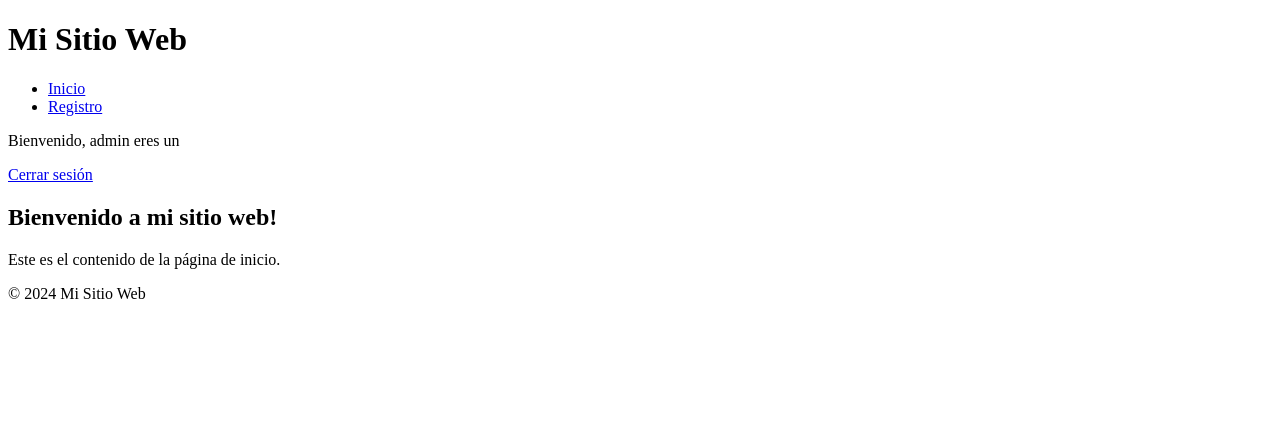
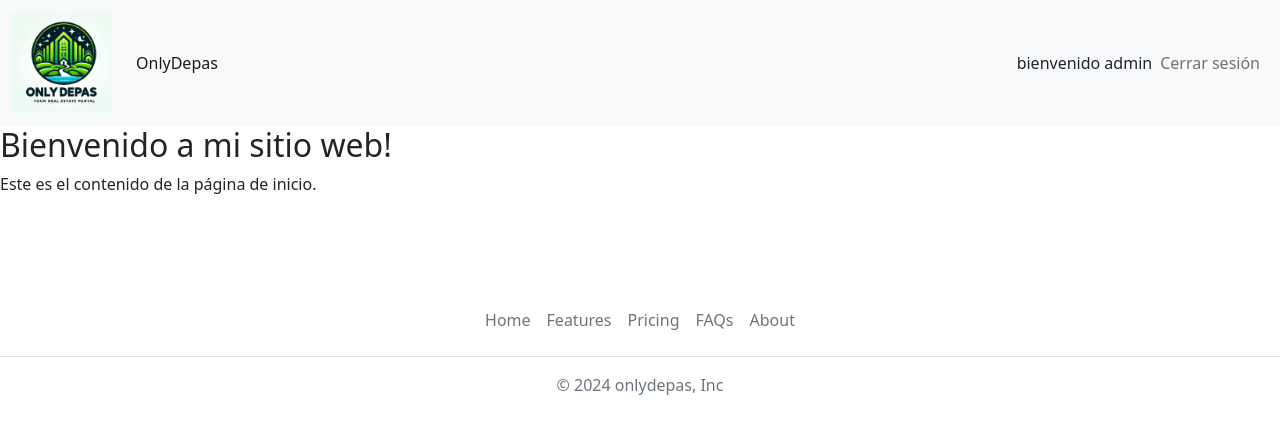
Before and after one commit to cristianL0pez/onlydepas, a Django app: page / in a window 1280 px wide. Shown: the top 434 px of the page. Run offline with Django 4.2, Linux system fonts and the light colour scheme; a user stored in the database is signed in; data comes from the database, SQL or seed files in the repository; data that the repository does not hold is empty; parts of the project's set-up code (start-up, migrations or seed data) failed here and were passed over.

Commit message:
boostrap

```diff
--- a/app/templates/base.html
+++ b/app/templates/base.html
@@ -4,42 +4,29 @@
     <meta charset="UTF-8">
     <meta name="viewport" content="width=device-width, initial-scale=1.0">
     <title>{% block title %}Mi Sitio Web{% endblock %}</title>
+    <link href="https://cdn.jsdelivr.net/npm/bootstrap@5.2.3/dist/css/bootstrap.min.css" rel="stylesheet">
     <!-- Agregar aquí tus enlaces a archivos CSS externos, fuentes, etc. -->
 </head>
 <body>
+<nav>
+{% block 'navbar' %}
+{% include "includes/navbar.html" %}
+{% endblock 'navbar' %}
+</nav>
 
-<header>
-    <!-- Encabezado de tu sitio, como el logo, barra de navegación, etc. -->
-    <h1>Mi Sitio Web</h1>
-    <nav>
-        <ul>
-            <li><a href="{% url 'index' %}">Inicio</a></li>
-            <li><a href="{% url 'registro_usuario' %}">Registro</a></li>
-            {% if user.is_authenticated and user.usuario.tipo_usuario == 'arrendador' %}
-            <li><a href="{% url 'alta_inmueble' %}">Alta de Inmueble</a></li>
-            <li><a href="{% url 'solicitudes_arrendador' %}">solicitudes de arriendo</a></li>
-            {% endif %}
-        </ul>
-        {% if request.user.is_authenticated %}
-        <p>Bienvenido, {{ user.username }} eres un {{user.usuario.tipo_usuario}}</p> <!-- Muestra el nombre completo del usuario -->
-        <a href="{% url 'logout' %}">Cerrar sesión</a> <!-- Agrega un enlace para cerrar sesión -->
-        {% else %}
-        <a href="{% url 'login' %}">Iniciar sesión</a> <!-- Agrega un enlace para iniciar sesión -->
-        {% endif %}
-</header>
 
 <main>
-    <!-- Contenido principal de tus páginas -->
     {% block content %}
     {% endblock %}
 </main>
 
-<footer>
-    <!-- Pie de página de tu sitio -->
-    <p>&copy; 2024 Mi Sitio Web</p>
-</footer>
 
-<!-- Agregar aquí tus enlaces a archivos JavaScript externos, scripts personalizados, etc. -->
+{% block footer %}
+{% include "includes/footer.html" %}
+{% endblock footer %}
+
+
+{% include "includes/scripts.html" %}
 
 </body>
 </html>
--- a/app/templates/detalle_inmueble.html
+++ b/app/templates/detalle_inmueble.html
@@ -12,8 +12,6 @@
           <p>{{inmueble.comuna}}</p>
         </div>
       </div>
-
-
     {% if user.usuario.tipo_usuario == 'arrendatario' %}
     <a href="{% url 'generar_solicitud_arriendo' inmueble.id %}">Generar Solicitud de Arriendo</a>
     {% endif %}
--- /dev/null
+++ b/app/templates/includes/footer.html
@@ -0,0 +1,10 @@
+<footer class="py-3 my-4">
+    <ul class="nav justify-content-center border-bottom pb-3 mb-3">
+        <li class="nav-item"><a href="#" class="nav-link px-2 text-muted">Home</a></li>
+        <li class="nav-item"><a href="#" class="nav-link px-2 text-muted">Features</a></li>
+        <li class="nav-item"><a href="#" class="nav-link px-2 text-muted">Pricing</a></li>
+        <li class="nav-item"><a href="#" class="nav-link px-2 text-muted">FAQs</a></li>
+        <li class="nav-item"><a href="#" class="nav-link px-2 text-muted">About</a></li>
+    </ul>
+    <p class="text-center text-muted">© 2024 onlydepas, Inc</p>
+  </footer>
--- /dev/null
+++ b/app/templates/includes/navbar.html
@@ -0,0 +1,50 @@
+{% load static %}
+<nav class="navbar navbar-expand-lg bg-light">
+  <div class="container-fluid">
+    <a class="navbar-brand" href="#"><img src="{% static "logo2.jpeg" %}" width="100px"></a>
+    <button class="navbar-toggler" type="button" data-bs-toggle="collapse" data-bs-target="#navbarSupportedContent" aria-controls="navbarSupportedContent" aria-expanded="false" aria-label="Toggle navigation">
+      <span class="navbar-toggler-icon"></span>
+    </button>
+    <div class="collapse navbar-collapse" id="navbarSupportedContent">
+      <ul class="navbar-nav me-auto mb-2 mb-lg-0">
+        <li class="nav-item">
+        <a class="nav-link active" aria-current="page" href="{% url 'index' %}">OnlyDepas</a>
+        </li>
+        {% if user.is_authenticated and user.usuario.tipo_usuario == 'arrendador' %}
+        <li class="nav-item">
+            <a class="nav-link active" aria-current="page" href="{% url 'alta_inmueble' %}">alta inmueble</a>
+        </li>
+        <li class="nav-item">
+            <a class="nav-link active" aria-current="page" href="{% url 'solicitudes_arrendador' %}">solicitud</a>
+        </li>
+
+        {% endif %}
+      </ul>
+      <ul class="navbar-nav me-auto mb-2 mb-lg-0">
+
+
+
+
+      </ul>
+
+        <ul class="navbar-nav ml-auto">
+            {% if user.is_authenticated %}
+            <li class="nav-item">
+               <p class="d-inline">bienvenido {{ user.username }}</p>
+            </li>
+            <li class="nav-item">
+                <a class="nav-link d-inline" href="{% url 'logout' %}">Cerrar sesión</a>
+            </li>
+            {% else %}
+            <li class="nav-item">
+                <a class="nav-link" href="{% url 'login' %}">Iniciar sesión</a>
+            </li>
+            <li class="nav-item">
+                <a class="nav-link" href="{% url 'registro_usuario' %}">Registro</a>
+            </li>
+
+            {% endif %}
+        </ul>
+    </div>
+  </div>
+</nav>
--- /dev/null
+++ b/app/templates/includes/scripts.html
@@ -0,0 +1,2 @@
+<script src="https://cdn.jsdelivr.net/npm/@popperjs/core@2.11.6/dist/umd/popper.min.js" integrity="sha384-oBqDVmMz9ATKxIep9tiCxS/Z9fNfEXiDAYTujMAeBAsjFuCZSmKbSSUnQlmh/jp3" crossorigin="anonymous"></script>
+<script src="https://cdn.jsdelivr.net/npm/bootstrap@5.2.3/dist/js/bootstrap.min.js" integrity="sha384-cuYeSxntonz0PPNlHhBs68uyIAVpIIOZZ5JqeqvYYIcEL727kskC66kF92t6Xl2V" crossorigin="anonymous"></script>
--- a/app/templates/index.html
+++ b/app/templates/index.html
@@ -5,16 +5,29 @@
 {% block content %}
     <h2>Bienvenido a mi sitio web!</h2>
     <p>Este es el contenido de la página de inicio.</p>
-
-    {% for inm in inmuebles %}
-    <div class="card" style="width: 18rem;">
-        <img class="card-img-top" src="media/{{inm.imagen}}" alt="Card image cap">
-        <div class="card-body">
-          <h5 class="card-title">{{inm.nombre}}</h5>
-          <p class="card-text">{{inm.descripcion}}</p>
-          <p>{{inm.comuna}}</p>
-          <li><a href="{% url 'detalle' inm.id %}">detalle del inmueble</a></li>
-        </div>
+    <section class="container mx-auto pt-5">
+      <div class="row row-cols-1 row-cols-md-3 row-cols-lg-5 g-4">
+        {% for inm in inmuebles %}
+          <div class="col">
+            <div class="card h-100">
+                <img class="card-img-top" src="media/{{inm.imagen}}" alt="Card image cap">
+              </a>
+              <div class="card-body">
+                <h5 class="card-title">{{ inm.name }}</h5>
+                <p class="card-text text-justify">
+                    {% if inm.descripcion|length > 100 %}
+                        {{ inm.descripcion|slice:":100" }}... <a href="">descripcion</a>
+                    {% else %}
+                        {{ inm.descripcion}}
+                    {% endif %}
+                </p>
+            </div>
+              <div class="card-footer">
+                <a href="{% url 'detalle' inm.id %}">detalle del inmueble</a>
+              </div>
+            </div>
+          </div>
+        {% endfor %}
       </div>
-    {% endfor %}
+    </section>
 {% endblock %}
```
Also changed, not shown: app/static/logo2.jpeg (added), app/templates/includes/header.html (added).
